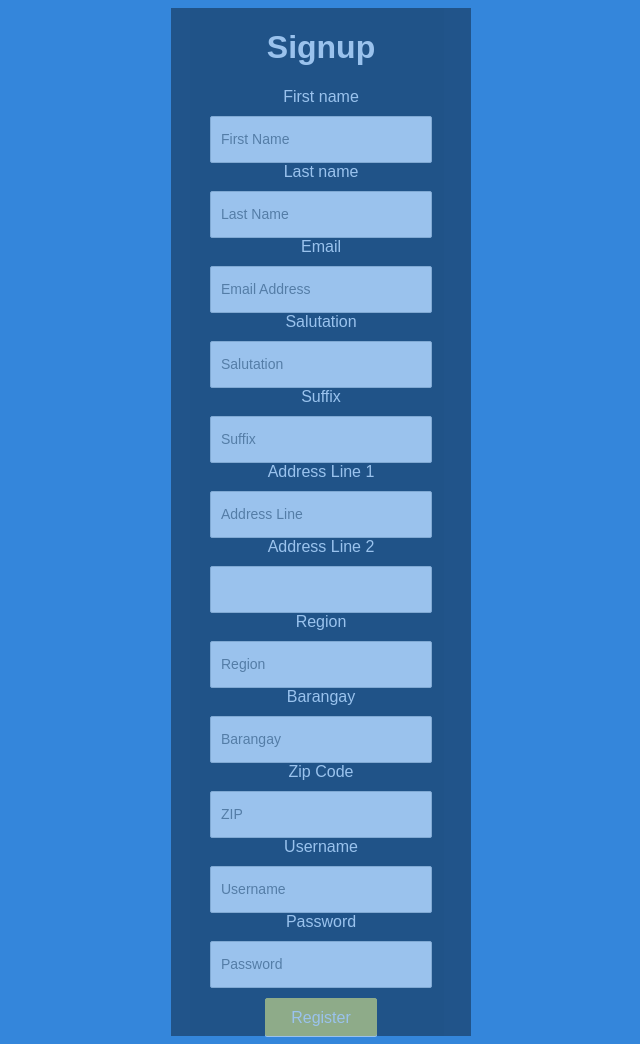
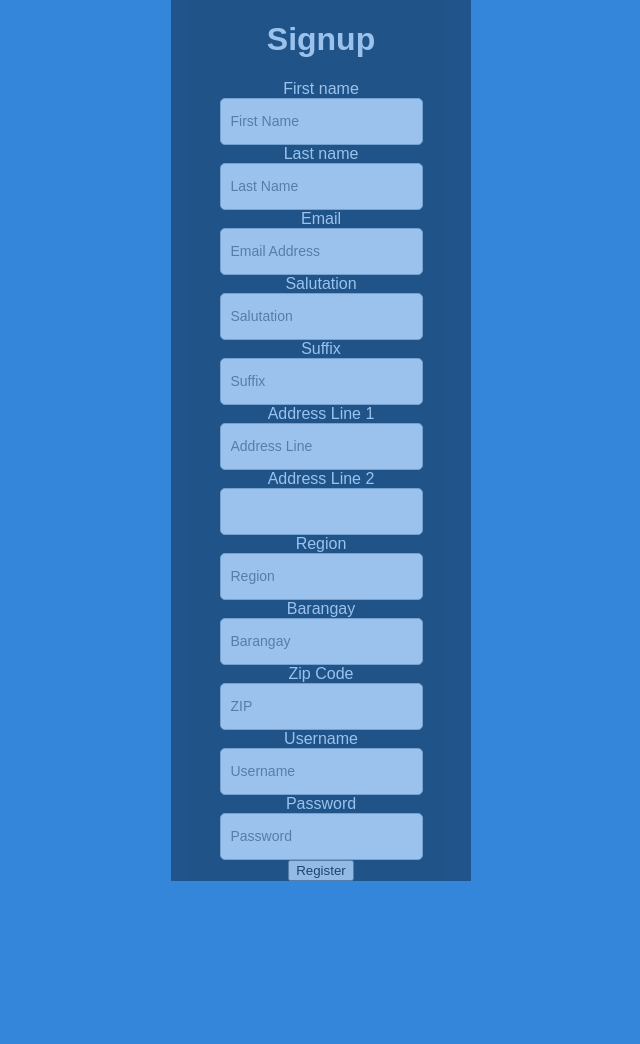
Before and after one commit to Danlgn/BSIS2_Bluebird, a PHP site: page /signup.php in a window 1280 px wide. Shown: the whole page, without its empty margins (319-959 px from the left). After the commit the page ends 881 px from the top, so only its background shows below. Run offline with PHP 8.4, Linux system fonts and the light colour scheme.

Commit message:
test change

```diff
--- a/signup.css
+++ b/signup.css
@@ -6,6 +6,7 @@
 body {
     font-family:Arial, Sans-Serif;
     background-color: #3486DB;
+    margin:0;
 }
 .clearfix:before, .clearfix:after{
     content: "";
@@ -69,7 +70,7 @@ a:hover{
 
 
 
-
+/*
 input[type='text'], input[type='email'],
 input[type='password'] {
     width: 200px;
@@ -94,4 +95,4 @@ input[type='submit']{
 }
 input[type='submit']:hover {
     background-color: f0df74;
-}
+}*/
```
